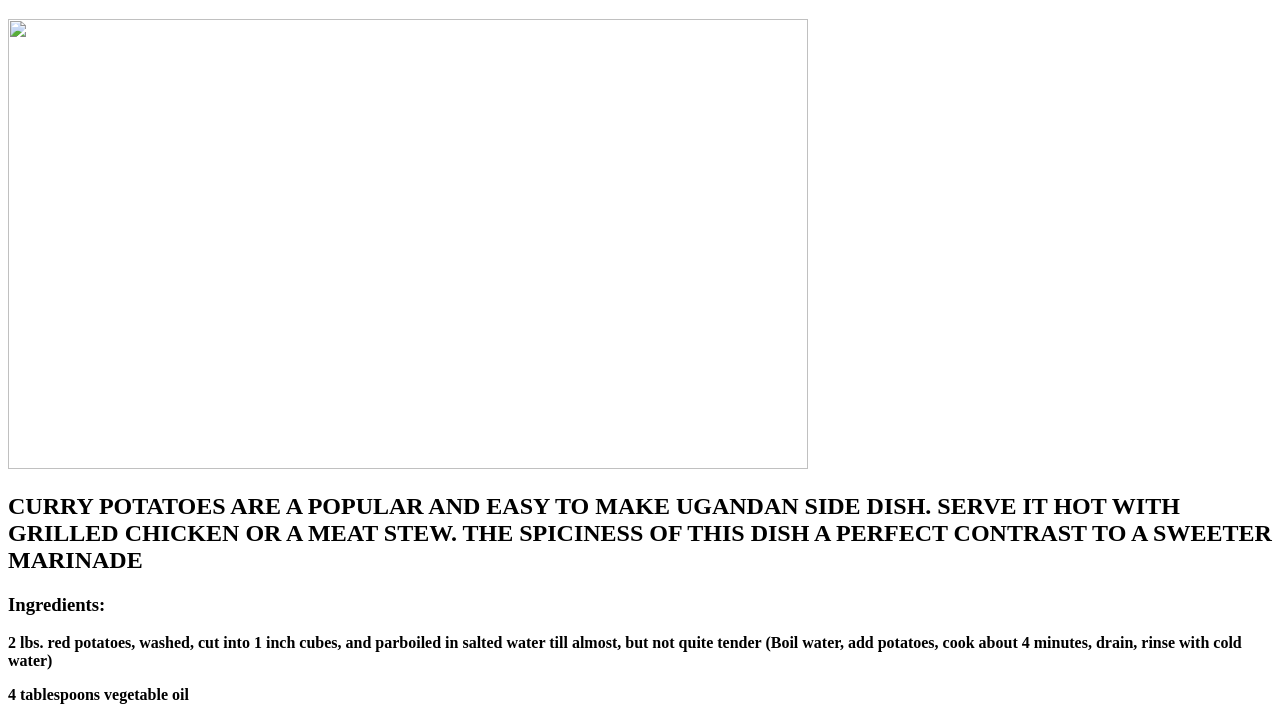
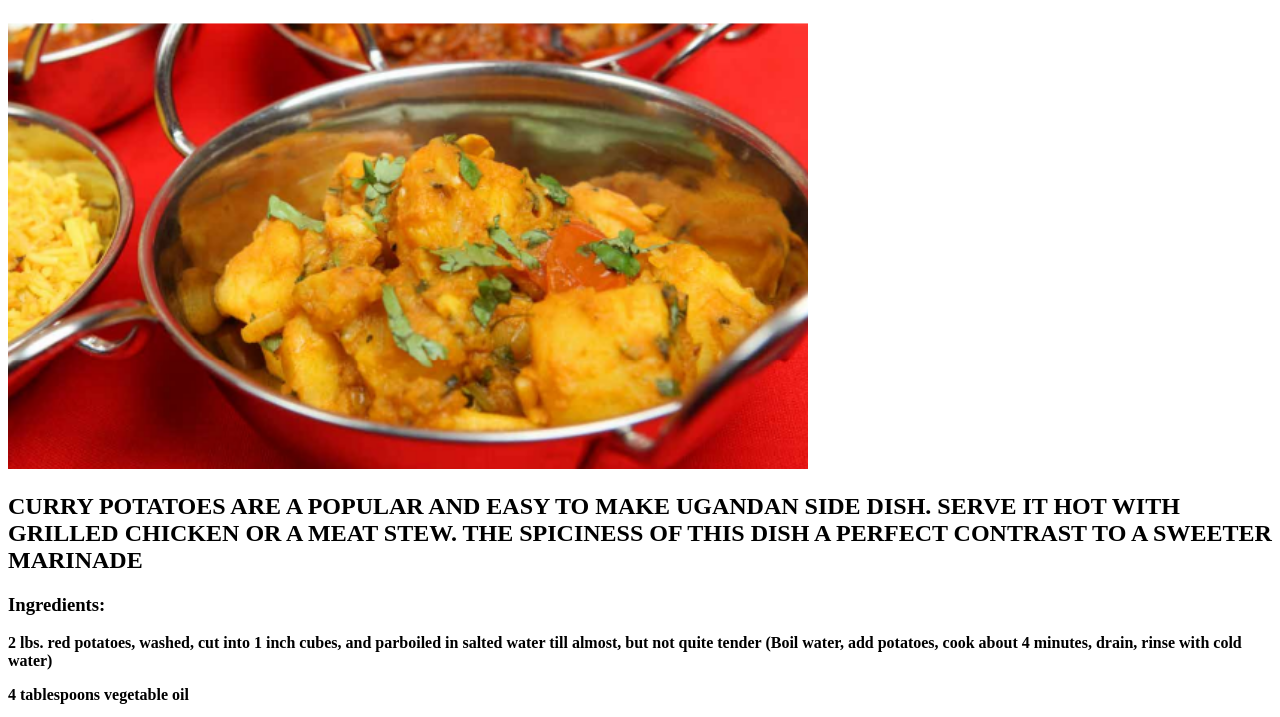
Before and after one commit to julesm2023/odin-recipes, a plain HTML site: page recipes/potatoes.html in a window 1280 px wide. Shown: the part 61-778 px from the top of the page. Drawn offline with Linux system fonts and the light colour scheme.

Commit message:
Update potatoes.html

```diff
--- a/recipes/potatoes.html
+++ b/recipes/potatoes.html
@@ -5,7 +5,7 @@
     </head>
     <body>
         <h1>CURRY POTATOES</h1>
-        <img src="images/potatoes.png" width="800" height="450"/>
+        <img src="../images/potatoes.png" width="800" height="450"/>
         <H2>CURRY POTATOES ARE A POPULAR AND EASY TO MAKE
             UGANDAN SIDE DISH. SERVE IT HOT WITH GRILLED
             CHICKEN OR A MEAT STEW. THE SPICINESS OF THIS
```
